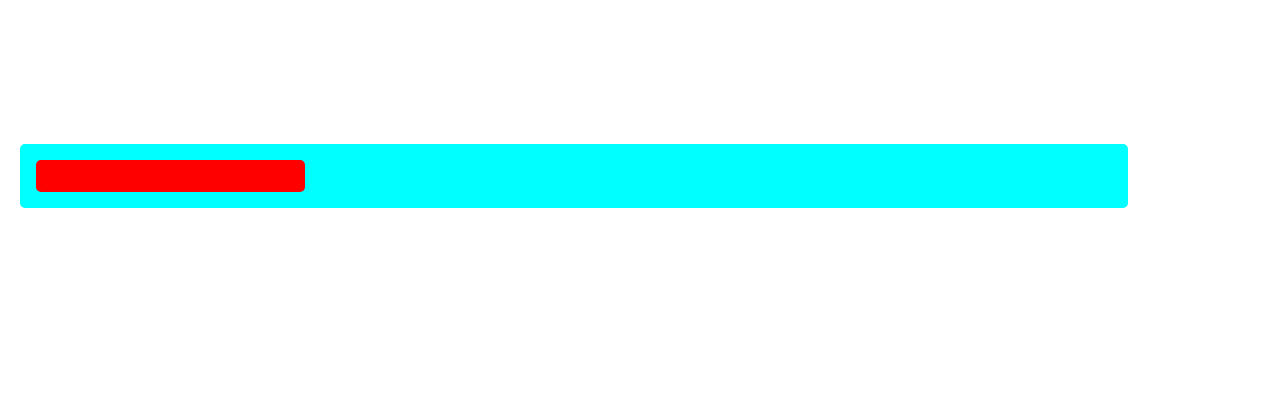
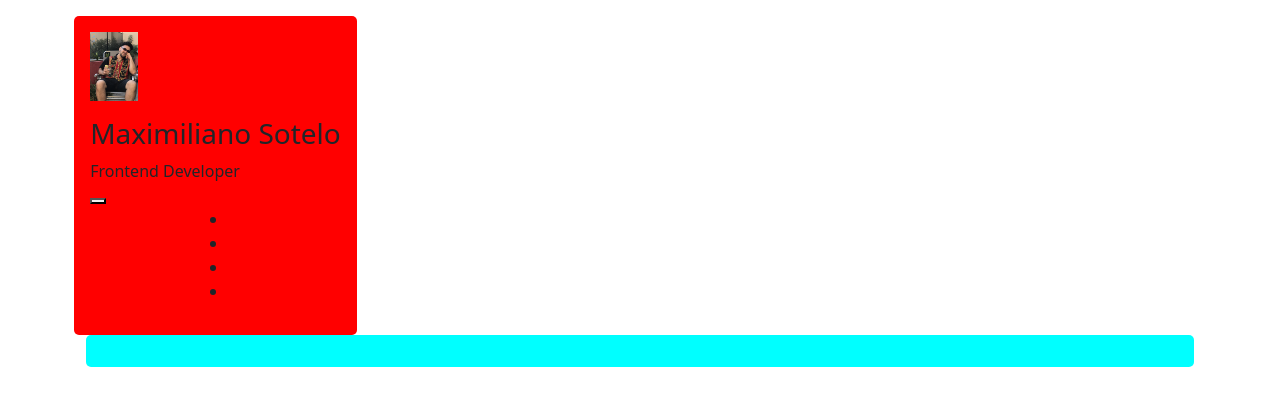
Before and after one commit to daank12/CurriculumIT, a plain HTML site: page bannerPrincipal.html in a window 1280 px wide. Drawn offline with nearby package versions, Linux system fonts and the light colour scheme.

Commit message:
estilizamos el aside, agregamos foto

```diff
--- a/bannerPrincipal.html
+++ b/bannerPrincipal.html
@@ -12,18 +12,51 @@
 <body>
 <div class="main">
 <div class="container">
-        <div class="row col-md-12">
+        <div class="row">
             <!-- Barra lateral -->
-            <aside id="aside" class="col-sm-12 col-md-12 col-xl-3">
+            <aside id="aside" class="col-xl-3">
 
                 <!--Mi foto-->
-                <div class="aside_photo"></div>
-                <div class="aside_info"></div>
+                <div class="aside_photo">
+                    <figure>
+                        <img src="/resources/IMG_4662.jpg"/>
+                    </figure>
+                    <div>
+                        <h3>Maximiliano Sotelo</h3>
+                        <div>Frontend Developer</div>
+                    </div>
+                    <button type="button"></button>
                 </div>
-
-
+                <div class="aside_info">
+                    <div class="separation"></div>
+                    <ul class="details-info">
+                        <!--Email-->
+                        <li>
+                            <span></span>
+                            <div></div>
+                        </li>
+                        <!--Phone-->
+                        <li>
+                            <span></span>
+                            <div></div>
+                        </li>
+                        <!--Birthday-->
+                        <li>
+                            <span></span>
+                            <div></div>
+                        </li>
+                        <!--Location-->
+                        <li>
+                            <span></span>
+                            <div></div>
+                        </li>
+                    </ul>
+                    <div class="social"></div>
+                </div>
+                </div>
             </aside>
-
+            <!-- INFO -->
+            <div class="col"></div>
         </div>
     </div>
     </div>
--- a/styles.css
+++ b/styles.css
@@ -5,16 +5,27 @@
     top: 2rem;
 
 }
+[class *= row]{
+    height:max-content;
 
+}
 [class *= container]{
     border-radius: 5px;
-    padding: 8rem 1rem;
-    margin: 1rem;
+    padding: 1rem;
+    height: 100%;
 }
 
 #aside{
+    display: block;
+    align-items: center;
+    background-color: red;
+    justify-items: center;
 
-    background-color: red;
+}
+
+aside img{
+    width: 3rem;
+    height: 100%;
 }
 
 /*.aside{
```
Also changed, not shown: resources/IMG_4662.jpg (added).
